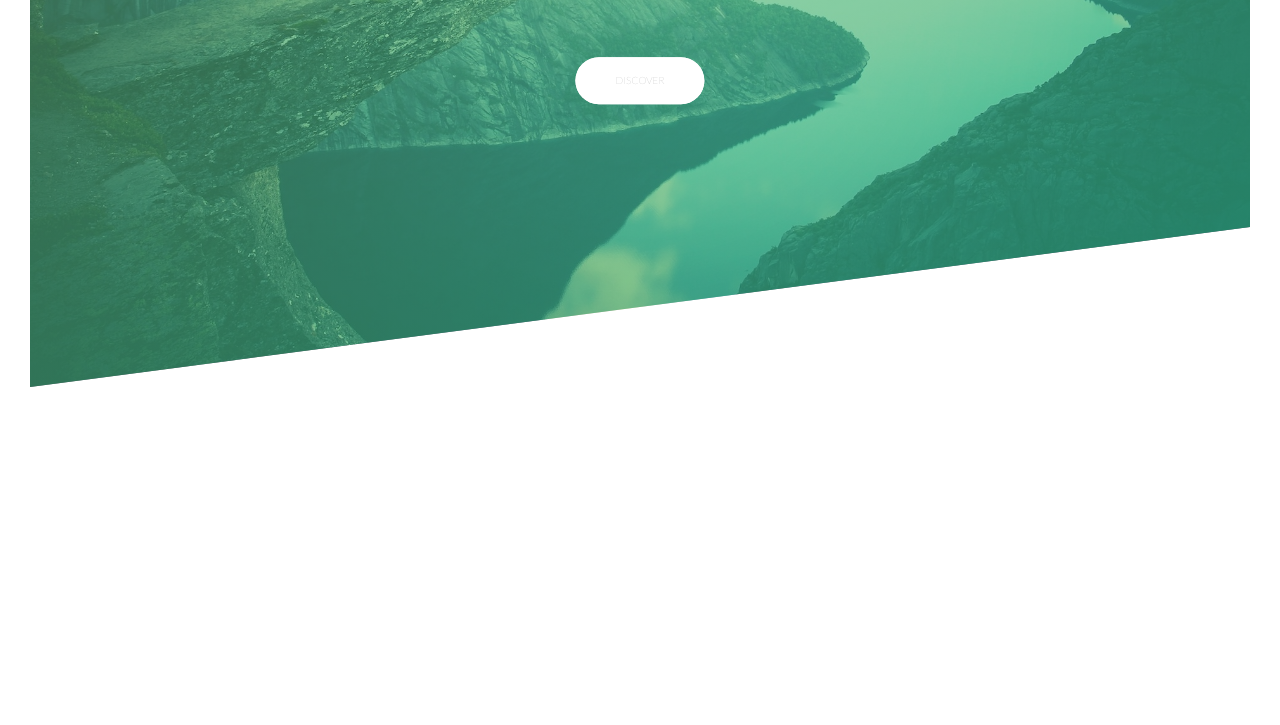
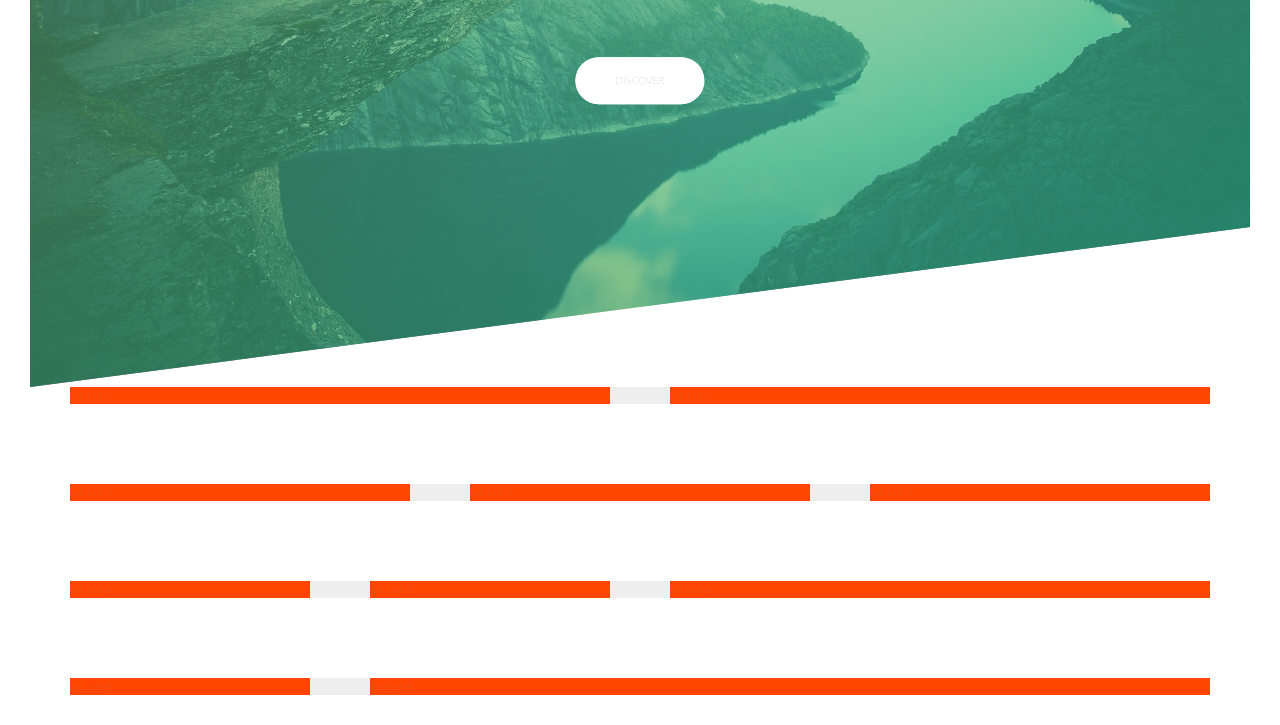
Before and after one commit to QuasimRizvi/Natours, a website: page index.html in a window 1280 px wide. Shown: the part 403-1128 px from the top of the page. Before the commit the page ends 820 px from the top, so only its background shows below. Drawn offline with Linux system fonts and the light colour scheme; files whose address does not match are found by name.

Commit message:
Grid using Float

```diff
--- a/index.html
+++ b/index.html
@@ -26,5 +26,26 @@
         <a href="#" class="btn btn--white btn--animated">Discover</a>
       </div>
     </header>
+
+    <section class="grid-test">
+      <div class="row">
+        <div class="col-1-of-2">col-1-of-2</div>
+        <div class="col-1-of-2">col-1-of-2</div>
+      </div>
+      <div class="row">
+        <div class="col-1-of-3">col-1-of-3</div>
+        <div class="col-1-of-3">col-1-of-3</div>
+        <div class="col-1-of-3">col-1-of-3</div>
+      </div>
+      <div class="row">
+        <div class="col-1-of-4">col-1-of-4</div>
+        <div class="col-1-of-4">col-1-of-4</div>
+        <div class="col-2-of-4">col-2-of-4</div>
+      </div>
+      <div class="row">
+        <div class="col-1-of-4">col-1-of-4</div>
+        <div class="col-3-of-4">col-3-of-4</div>
+      </div>
+    </section>
   </body>
 </html>
--- a/sass/abstracts/_mixins.scss
+++ b/sass/abstracts/_mixins.scss
@@ -0,0 +1,7 @@
+@mixin clearfix {
+  &::after {
+    content: "";
+    display: table;
+    clear: both;
+  }
+}
--- a/sass/abstracts/_variables.scss
+++ b/sass/abstracts/_variables.scss
@@ -1,7 +1,13 @@
+// Colors
 $color-primary: #55c57a;
 $color-primary-light: #65ad5982;
-$color-primary-dark:#28b485b4;
+$color-primary-dark: #28b485b4;
 
 $color-grey-dark: #777;
-$color-white:#fff;
-$color-black:#000;
+$color-white: #fff;
+$color-black: #000;
+
+// Grid
+$grid-width: 114rem;
+$gutter-vertical: 8rem;
+$gutter-horizontal: 6rem;
--- /dev/null
+++ b/sass/layout/_grid.scss
@@ -0,0 +1,41 @@
+.row {
+  max-width: $grid-width;
+  background: #eee;
+  margin: 0 auto;
+
+  &:not(:last-child) {
+    margin-bottom: $gutter-vertical;
+  }
+
+  @include clearfix;
+
+  [class^="col-"] {
+    background: orangered;
+    float: left;
+    &:not(:last-child) {
+      margin-right: $gutter-horizontal;
+    }
+  }
+  .col-1-of-2 {
+    width: calc((100% - #{$gutter-horizontal}) / 2);
+  }
+
+  .col-1-of-3 {
+    width: calc((100% - #{2 * $gutter-horizontal}) / 3);
+  }
+  .col-1-of-4 {
+    width: calc((100% - #{3 * $gutter-horizontal}) / 4);
+  }
+
+  .col-2-of-4 {
+    width: calc(
+      2 * ((100% - #{3 * $gutter-horizontal}) / 4) + #{$gutter-horizontal}
+    );
+  }
+
+  .col-3-of-4 {
+    width: calc(
+      3 * ((100% - #{3 * $gutter-horizontal}) / 4) + #{2 * $gutter-horizontal}
+    );
+  }
+}
--- a/sass/test.scss
+++ b/sass/test.scss
@@ -1,12 +1,3 @@
-/*
-Light Green: #7ed56f
-Medium green: #55c57a
-Dark green: #28b485 */
-
-@import "components/btn";
-
-@import "pages/home";
-
 @import "abstracts/functions";
 @import "abstracts/mixins";
 @import "abstracts/variables";
@@ -16,7 +7,12 @@ Dark green: #28b485 */
 @import "base/typography";
 @import "base/utilities";
 
+@import "components/btn";
 
+@import "layout/grid";
+@import "layout/header";
+
+@import "pages/home";
 
 *,
 *::after,
```
Also changed, not shown: style.css.
